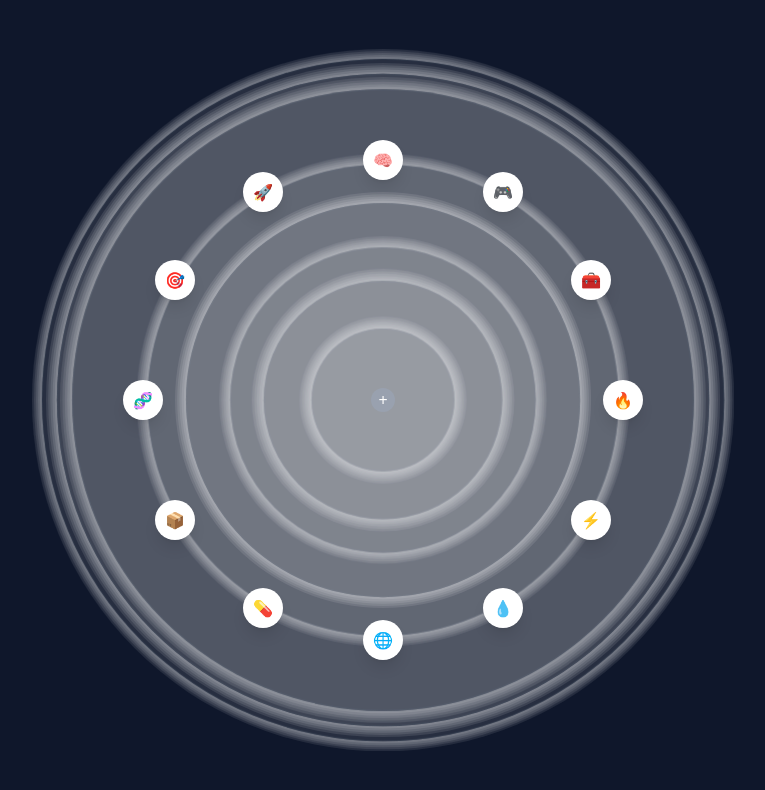
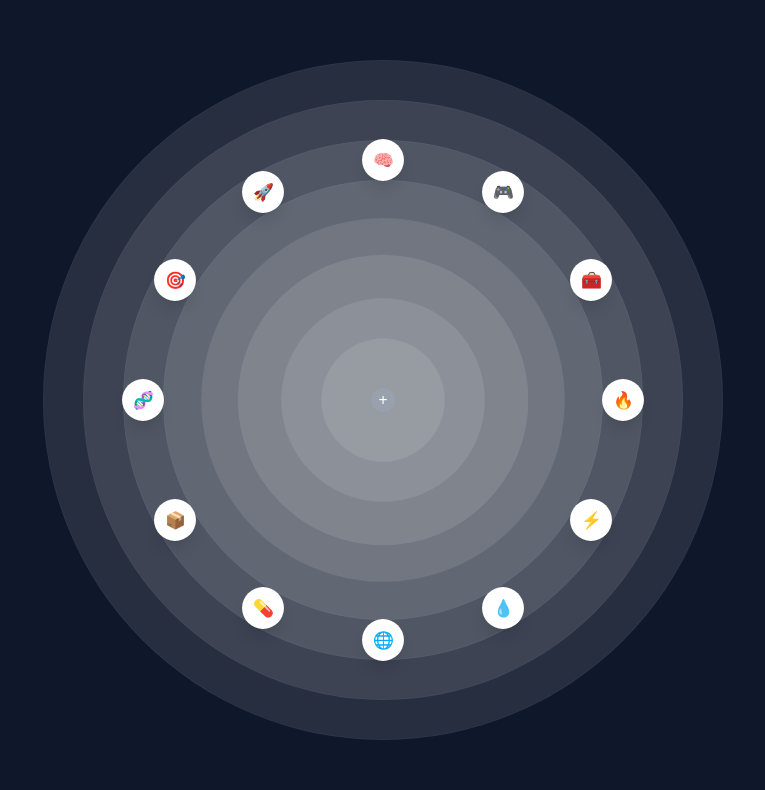
Before and after one commit to jeslor/ripple_ui, a React (Vite) app: page / in a window 1280 px wide. Shown: the top 790 px of the page, without its empty margins (257-1022 px from the left). Built offline with nearby package versions, Linux system fonts and the light colour scheme.

Commit message:
adjust the colors

```diff
--- a/src/App.css
+++ b/src/App.css
@@ -5,7 +5,7 @@
     transform: scale(1);
   }
   50% {
-    transform: scale(1.2);
+    transform: scale(1.05);
   }
   100% {
     transform: scale(1);
--- a/src/App.jsx
+++ b/src/App.jsx
@@ -33,9 +33,9 @@ function App() {
               // transform: "translate(-50%, -50%)",
               borderRadius: "50%",
               transformOrigin: "50% 50%",
-              animation: `scale ${1 + i * 0.2}s linear infinite alternate`,
-              animationDelay: `${i * 0.1}s`,
-              boxShadow: `0 0 0 2px rgba(255, 255, 255, 0.1), 0 0 0 4px rgba(255, 255, 255, 0.1), 0 0 0 6px rgba(255, 255, 255, 0.1), 0 0 0 8px rgba(255, 255, 255, 0.1), 0 0 0 10px rgba(255, 255, 255, 0.1)`,
+              animation: `scale ${i + 1 * 2}s linear infinite alternate`,
+              animationDelay: `${i + 2}s`,
+              // boxShadow: `0 0 0 2px rgba(255, 255, 255, 0.1), 0 0 0 4px rgba(255, 255, 255, 0.1), 0 0 0 6px rgba(255, 255, 255, 0.1), 0 0 0 8px rgba(255, 255, 255, 0.1), 0 0 0 10px rgba(255, 255, 255, 0.1)`,
               background: `radial-gradient(circle at 50% 50%, rgba(255, 255, 255, 0.1) 0%, rgba(255, 255, 255, 0.1) 20%, rgba(255, 255, 255, 0.1) 40%, rgba(255, 255, 255, 0.1) 60%, rgba(255, 255, 255, 0.1) 80%, rgba(255, 255, 255, 0.1) 100%)`,
             }}
           />
@@ -65,6 +65,7 @@ function App() {
               key={i}
               className="absolute w-10 h-10 rounded-full bg-white shadow-lg flex items-center justify-center "
               style={{
+                animation: `scale 1s linear infinite alternate`,
                 left: `calc(50% + ${x}px - 20px)`,
                 top: `calc(50% + ${y}px - 20px)`,
               }}
```
